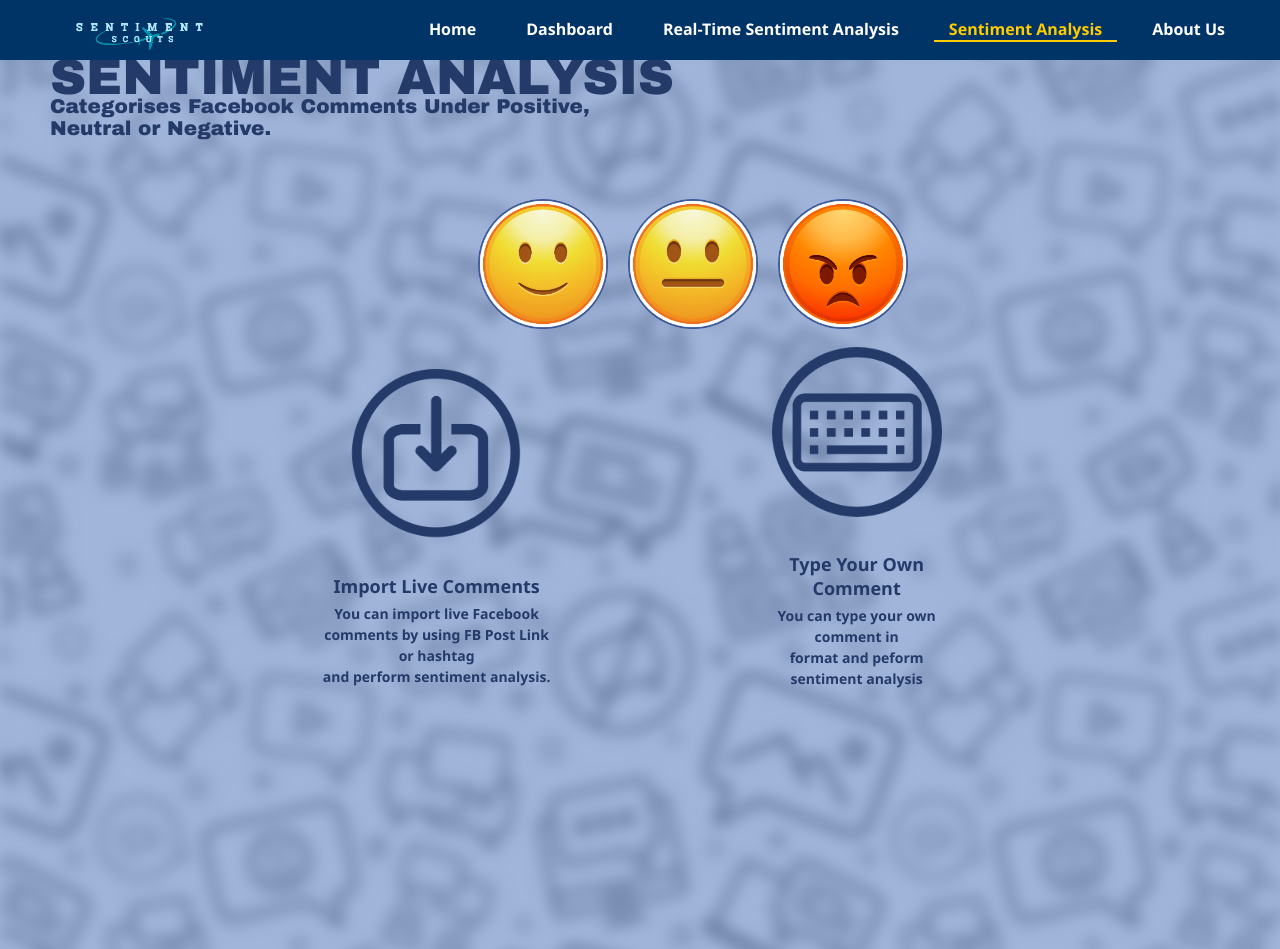
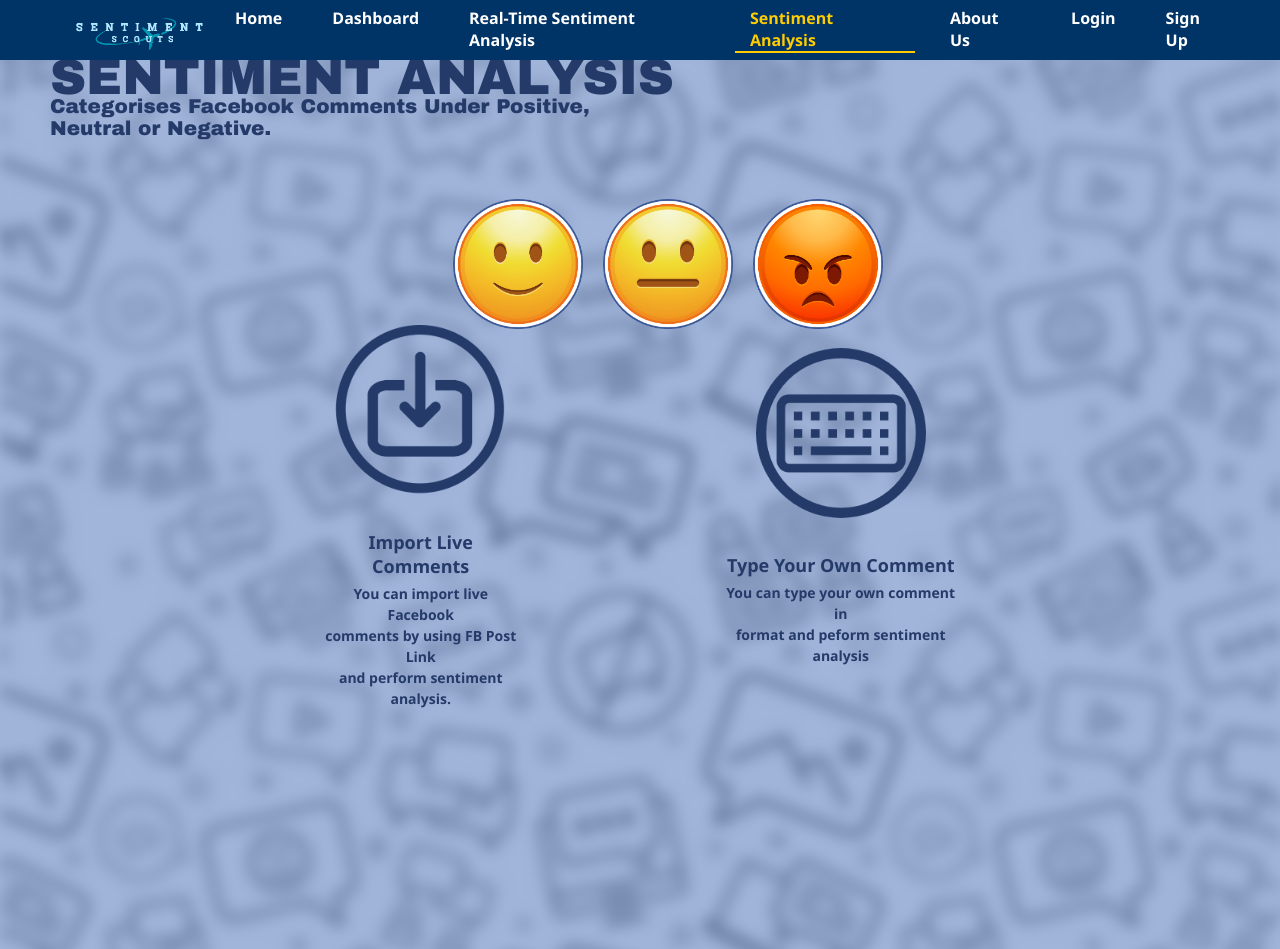
Before and after one commit to For-Sentiment/sentiment-analysis, a PHP site: page /custSentiment.php in a window 1280 px wide. Shown: the top 949 px of the page. Run offline with PHP 8.4, Linux system fonts and the light colour scheme.

Commit message:
Update custSentiment.php

```diff
--- a/custSentiment.php
+++ b/custSentiment.php
@@ -146,7 +146,7 @@
     justify-content: center;
     align-items: center;
     margin-top: 20px;
-    margin-right: -90px;
+    margin-right: -40px;
 }
 
 .Positive img, .Neutral img, .Negative img {
@@ -243,23 +243,18 @@
 </head>
 <body>
 
-    <!-- Navigation Bar -->
 <nav>
-        <!-- Logo on the left -->
     <img src="images/sentlogo.png" alt="Logo" class="logo">
-
-       <!-- Navigation Links -->
-      <!-- Navigation Links -->
     <div class="nav-links">
         <a href="Customer.php" class="<?php echo basename($_SERVER['PHP_SELF']) == 'Customer.php' ? 'active' : ''; ?>">Home</a>
         <a href="custDashboard.php" class="<?php echo basename($_SERVER['PHP_SELF']) == 'custDashboard.php' ? 'active' : ''; ?>">Dashboard</a>
         <a href="custRealtime.php" class="<?php echo basename($_SERVER['PHP_SELF']) == 'custRealtime.php' ? 'active' : ''; ?>">Real-Time Sentiment Analysis</a>
-            <a href="custSentiment.php" class="<?php echo (basename($_SERVER['PHP_SELF']) == 'custSentiment.php' ||
-                basename($_SERVER['PHP_SELF']) == 'custtypeown.php' ||
-                basename($_SERVER['PHP_SELF']) == 'custImport.php' ||
-                basename($_SERVER['PHP_SELF']) == 'custImportresult.php' ||
-                basename($_SERVER['PHP_SELF']) == 'custtyperesult.php') ? 'active' : ''; ?>">Sentiment Analysis</a>
+        <a href="custSentiment.php" class="<?php echo (basename($_SERVER['PHP_SELF']) == 'custSentiment.php' || basename($_SERVER['PHP_SELF']) == 'custtypeown.php' || basename($_SERVER['PHP_SELF']) == 'custImport.php' || basename($_SERVER['PHP_SELF']) == 'custImportresult.php' || basename($_SERVER['PHP_SELF']) == 'custtyperesult.php') ? 'active' : ''; ?>">Sentiment Analysis</a>
         <a href="custAbout.php" class="<?php echo basename($_SERVER['PHP_SELF']) == 'custAbout.php' ? 'active' : ''; ?>">About Us</a>
+        <a href="custLogin.php" class="<?php echo basename($_SERVER['PHP_SELF']) == 'custLogin.php' ? 'active' : ''; ?>">Login</a>
+
+        <!-- Sign Up link with custom class -->
+        <a href="custSignup.php" class="signup-link <?php echo basename($_SERVER['PHP_SELF']) == 'custSignup.php' ? 'active' : ''; ?>">Sign Up</a>
     </div>
 </nav>
 
@@ -283,7 +278,7 @@
         <div class="import-icon">
             <a href="custImport.php"><img src="images/custImport.png" alt="import live"></a>
             <h2>Import Live Comments</h2>
-            <p> You can import live Facebook <br> comments by using FB Post Link or hashtag <br> and perform sentiment analysis.</p>
+            <p> You can import live Facebook <br> comments by using FB Post Link <br> and perform sentiment analysis.</p>
         </div>
         <div class="type-icon">
             <a href="custtypeown.php"><img src="images/ownn.png" alt="Own Comment"></a>
```
Lines whose indentation alone changed are shown as unchanged.
